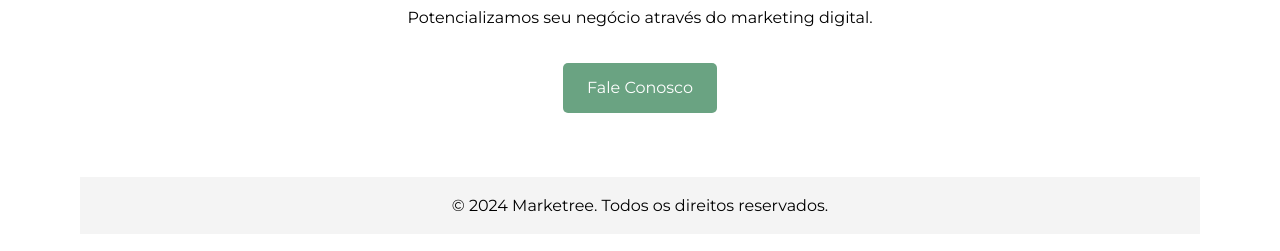
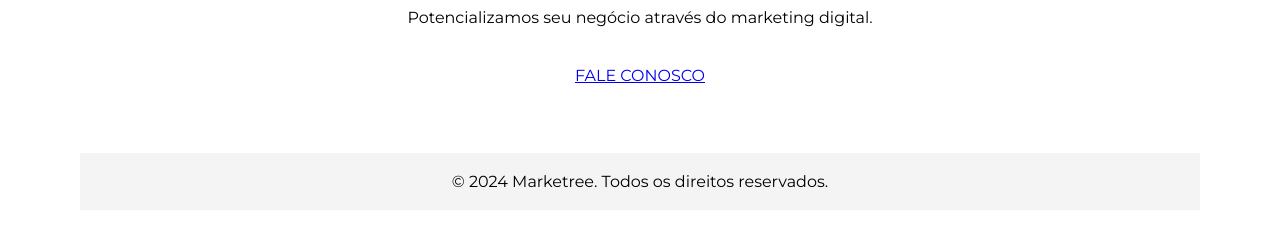
Before and after one commit to hanielyoa/marketree, a plain HTML site: page index.html in a window 1280 px wide. Shown: the part 191-442 px from the top of the page. Drawn offline with Linux system fonts and the light colour scheme.

Commit message:
Add files via upload

```diff
--- a/index.html
+++ b/index.html
@@ -121,7 +121,7 @@
             <section class="hero">
                 <h1>M A R K E T R E E</h1>
                 <p>Potencializamos seu negócio através do marketing digital.</p>
-                <a href="#contact" class="cta-button">Fale Conosco</a>
+                <a href="https://wa.link/av06c9" target="_blank" rel="noopener noreferrer">FALE CONOSCO</a>
             </section>
         </main>
         <footer>
```
Also changed, not shown: servicos.html (+2 -1 lines).
